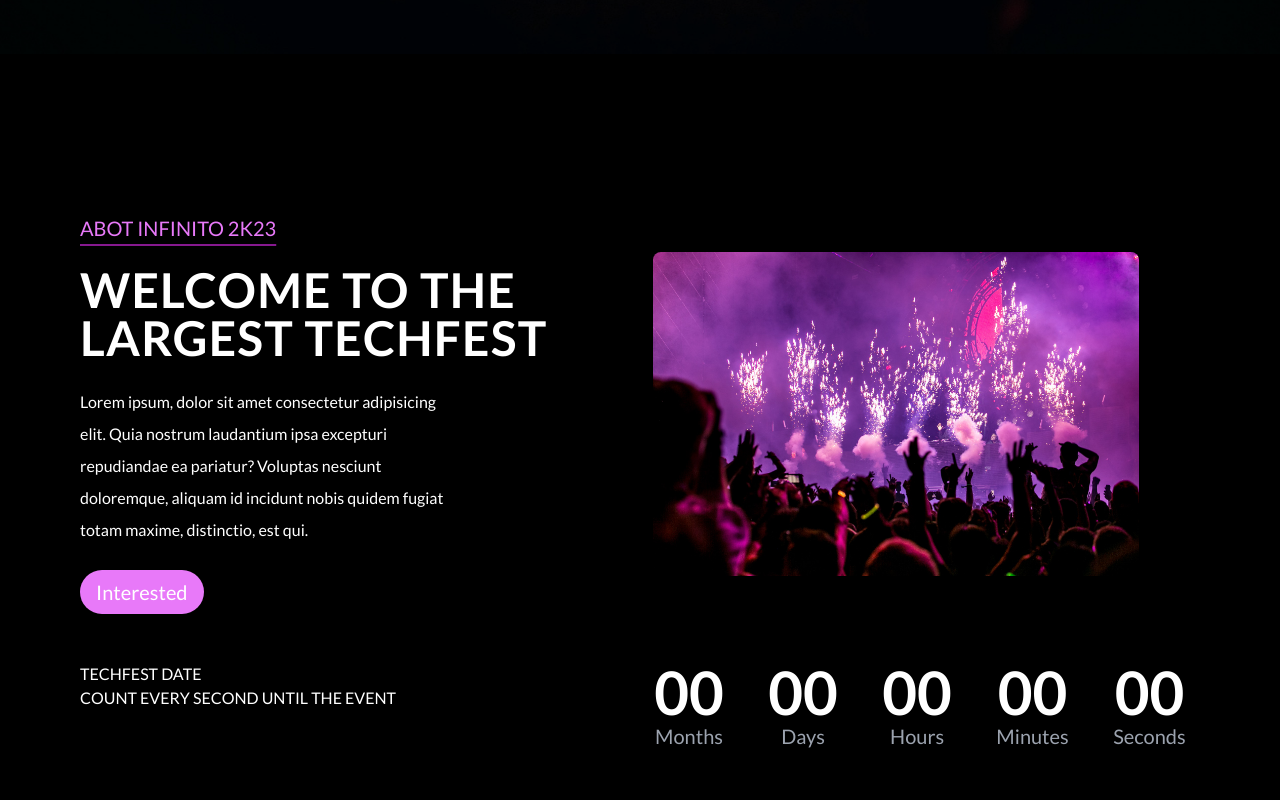
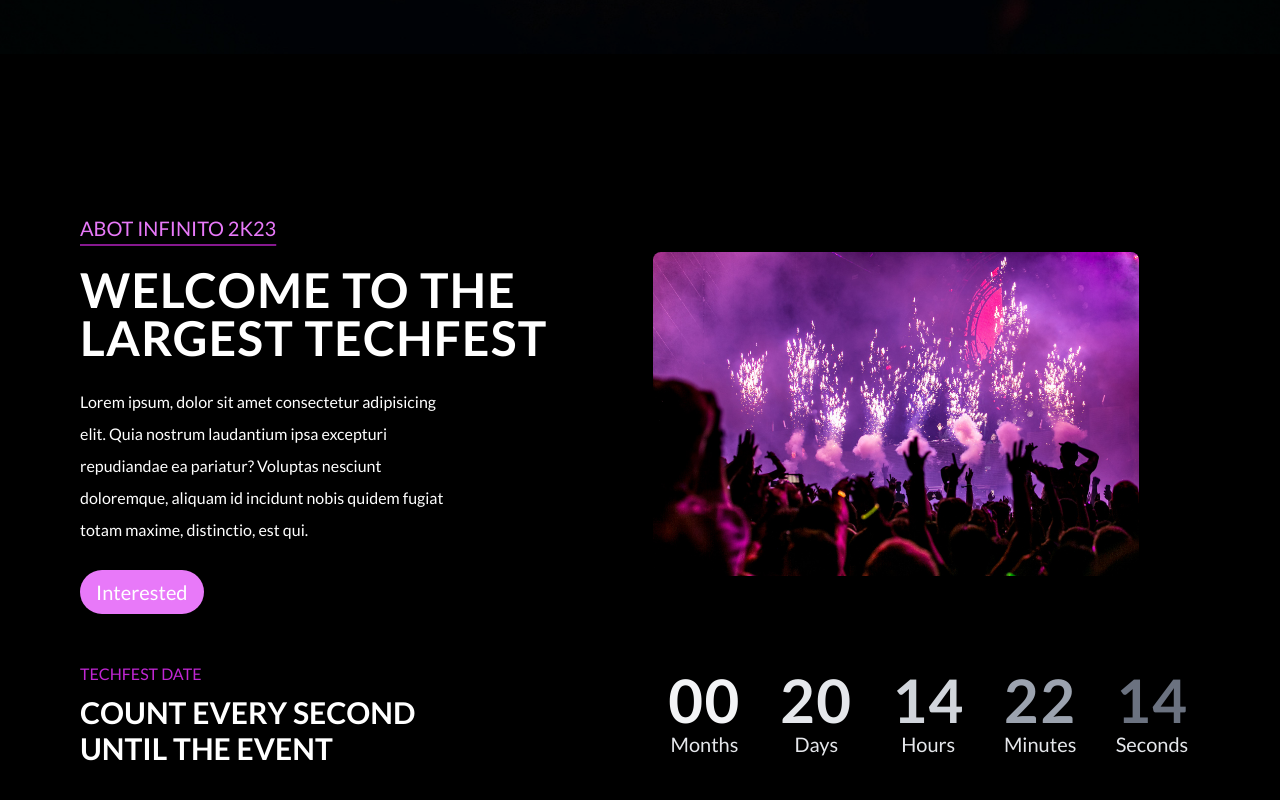
Before and after one commit to snahashisk/infinito2k24, a React (Create React App) app: page / in a window 1280 px wide. Shown: the part 746-1546 px from the top of the page. Built offline with nearby package versions, Linux system fonts and the light colour scheme; a web font is replaced by a local one.

Commit message:
Second Commit

```diff
--- a/src/pages/About.jsx
+++ b/src/pages/About.jsx
@@ -25,31 +25,33 @@ const About = () => {
           <img src={teamImage} alt="party image" className="rounded-lg w-4/5" />
         </div>
       </div>
-      <div className="flex justify-between pt-12">
+      <div className="flex justify-between pt-12 items-center">
         <div>
-          <h3>TECHFEST DATE</h3>
-          <p>COUNT EVERY SECOND UNTIL THE EVENT</p>
+          <h3 className="text-fuchsia-600 pb-2">TECHFEST DATE</h3>
+          <p className="text-3xl font-semibold w-2/3">
+            COUNT EVERY SECOND UNTIL THE EVENT
+          </p>
         </div>
         <div className="flex gap-4 w-2/4 justify-around">
           <div className="text-center">
-            <p className="text-6xl font-bold">00</p>
-            <p className="text-xl text-gray-400">Months</p>
+            <p className="text-6xl font-bold tracking-wide text-gray-100">00</p>
+            <p className="text-xl text-gray-200">Months</p>
           </div>
           <div className="text-center">
-            <p className="text-6xl font-bold">00</p>
-            <p className="text-xl text-gray-400">Days</p>
+            <p className="text-6xl font-bold tracking-wide text-gray-200">20</p>
+            <p className="text-xl text-gray-200">Days</p>
           </div>
           <div className="text-center">
-            <p className="text-6xl font-bold">00</p>
-            <p className="text-xl text-gray-400">Hours</p>
+            <p className="text-6xl font-bold tracking-wide text-gray-300">14</p>
+            <p className="text-xl text-gray-200">Hours</p>
           </div>
           <div className="text-center">
-            <p className="text-6xl font-bold">00</p>
-            <p className="text-xl text-gray-400">Minutes</p>
+            <p className="text-6xl font-bold tracking-wide text-gray-400">22</p>
+            <p className="text-xl text-gray-200">Minutes</p>
           </div>
           <div className="text-center">
-            <p className="text-6xl font-bold">00</p>
-            <p className="text-xl text-gray-400">Seconds</p>
+            <p className="text-6xl font-bold tracking-wide text-gray-500">14</p>
+            <p className="text-xl text-gray-200">Seconds</p>
           </div>
         </div>
       </div>
```
